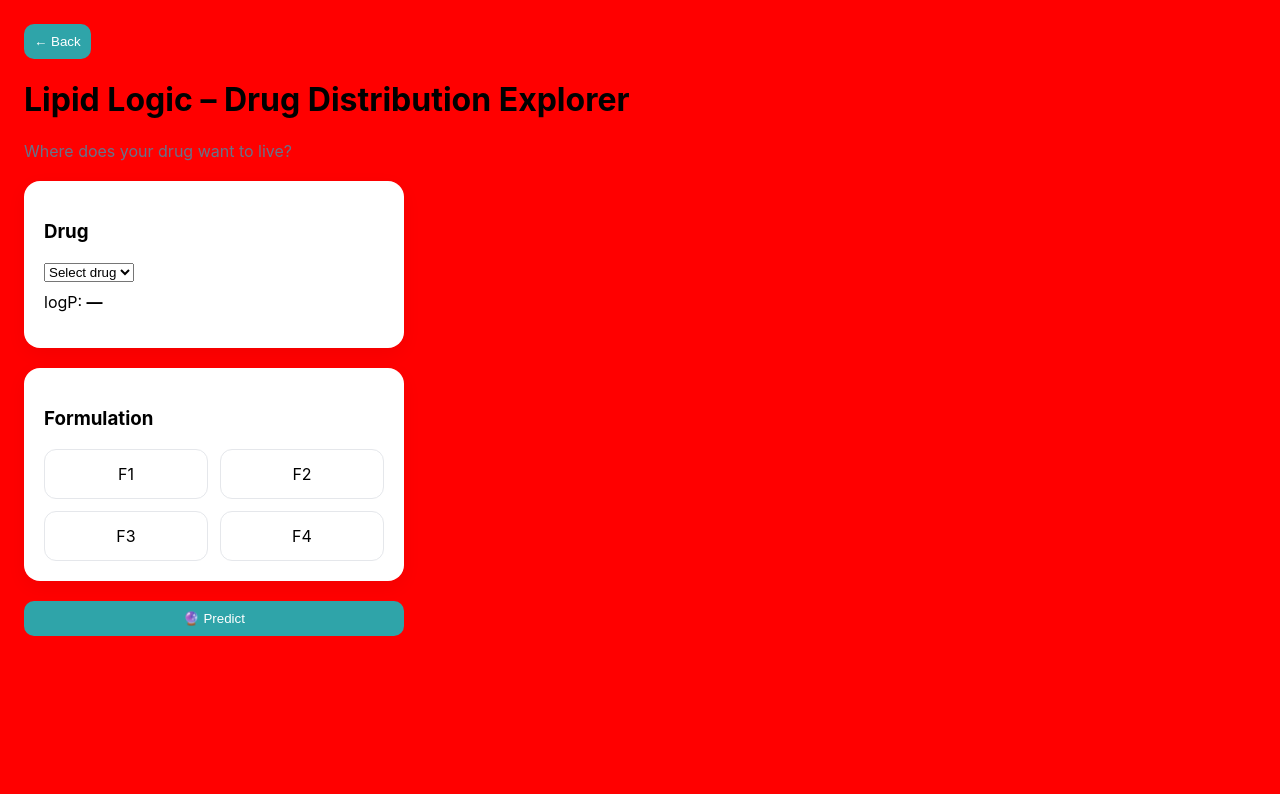
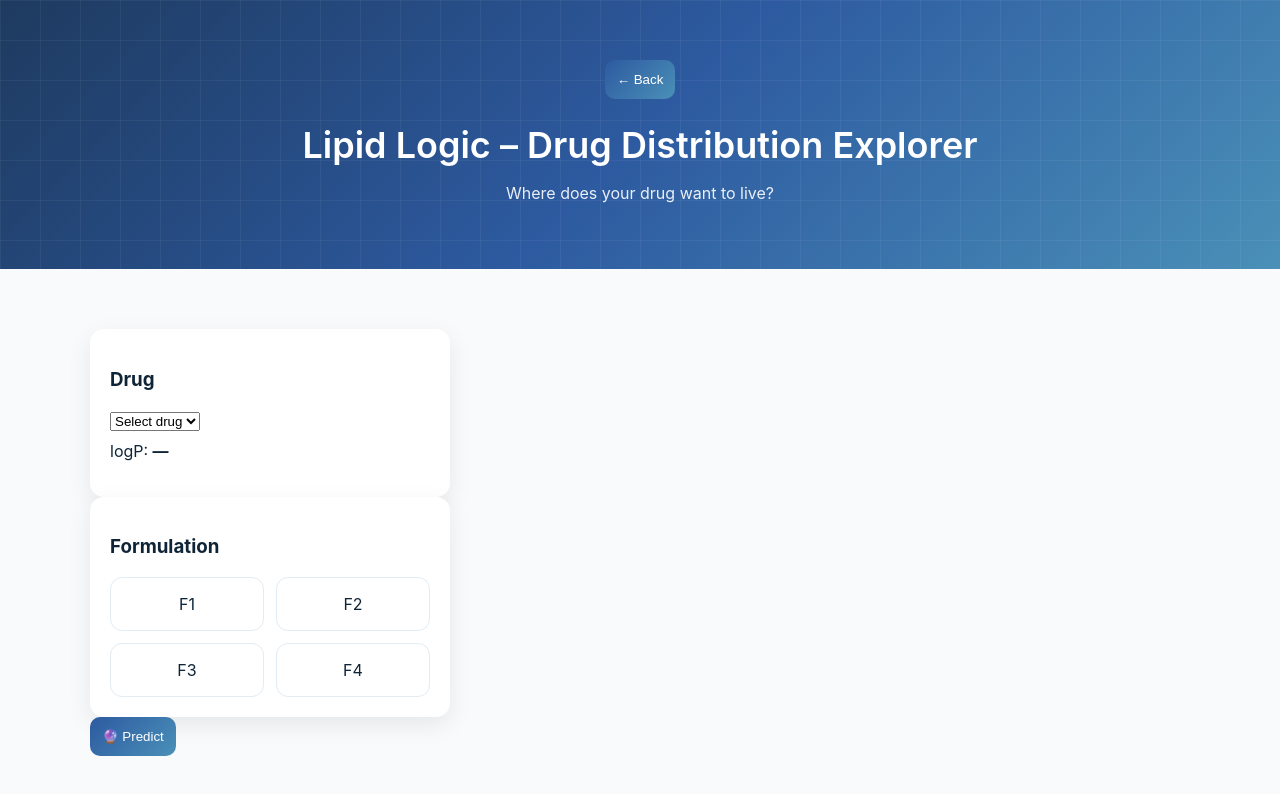
Before and after one commit to scarmali/lipid-logic, a React (Create React App) app in the folder frontend/: page / in a window 1280 px wide. Both pictures are taken after a click on the button "Enter Sandbox Mode". Shown: the top 794 px of the page. Built offline with nearby package versions, Linux system fonts and the light colour scheme; the HTML template or start-up script is replaced by a standard one.

Commit message:
update css

```diff
--- a/frontend/src/App.css
+++ b/frontend/src/App.css
@@ -1,23 +1,24 @@
+/* BASE */
 body {
   margin: 0;
-  font-family: Inter, sans-serif;
-  background: red !important;
+  font-family: 'Inter', sans-serif;
+  background: #f8fafb;
+  color: #0f2537;
 }
 
-/* HERO */
-.hero {
-  background: linear-gradient(135deg, #2F5FA9, #3B82F6);
-  border-radius: 16px;
-  padding: 40px 30px;
+/* HEADER (THIS is the magic) */
+.main-header {
+  background: linear-gradient(135deg, #1e3a5f, #2d5aa0, #4a90b8);
   color: white;
-  margin-bottom: 24px;
+  padding: 60px 20px 50px;
+  margin-bottom: 40px;
   position: relative;
   overflow: hidden;
 }
 
-/* subtle grid overlay */
-.hero::after {
-  content: "";
+/* grid overlay */
+.main-header::before {
+  content: '';
   position: absolute;
   inset: 0;
   background-image: linear-gradient(rgba(255,255,255,0.05) 1px, transparent 1px),
@@ -25,60 +26,52 @@ body {
   background-size: 40px 40px;
 }
 
-.hero-inner {
+.hero-content {
   position: relative;
-  z-index: 1;
+  max-width: 1000px;
+  margin: 0 auto;
+  text-align: center;
 }
 
-.hero h1 {
-  font-size: 32px;
-  margin-bottom: 8px;
+.hero-title {
+  font-size: 36px;
+  margin-bottom: 16px;
+  font-weight: 600;
 }
 
-.hero p {
-  font-size: 18px;
+.hero-subtitle {
   opacity: 0.9;
 }
 
-.hero span {
-  font-size: 14px;
-  opacity: 0.8;
-}
-
-/* HEADER */
-.header {
-  margin-bottom: 20px;
-}
-
-.subtitle {
-  color: #64748B;
-}
-
-/* LAYOUT */
+/* MAIN LAYOUT */
 .app-container {
-  padding: 24px;
+  max-width: 1100px;
+  margin: 0 auto;
+  padding: 20px;
 }
 
 .main-grid {
   display: grid;
-  grid-template-columns: 380px 1fr;
-  gap: 24px;
+  grid-template-columns: 360px 1fr;
+  gap: 30px;
+  align-items: start;
 }
 
-.left-panel,
-.right-panel {
-  display: flex;
-  flex-direction: column;
-  gap: 20px;
+/* CARDS */
+.card {
+  background: white;
+  border-radius: 14px;
+  padding: 20px;
+  box-shadow: 0 8px 24px rgba(0,0,0,0.08);
 }
 
 /* BUTTON */
 .button {
-  background: #2FA4A9;
+  background: linear-gradient(135deg, #2d5aa0, #4a90b8);
   color: white;
+  padding: 12px;
+  border-radius: 10px;
   border: none;
-  padding: 10px;
-  border-radius: 10px;
   cursor: pointer;
 }
 
@@ -90,22 +83,24 @@ body {
 }
 
 .formulation-tile {
-  padding: 14px;
+  padding: 16px;
   border-radius: 12px;
-  border: 1px solid #E5E7EB;
+  border: 1px solid #e1ecf4;
+  text-align: center;
   cursor: pointer;
-  text-align: center;
+  transition: all 0.2s ease;
 }
 
 .formulation-tile:hover {
-  border-color: #2FA4A9;
+  transform: translateY(-2px);
+  border-color: #4a90b8;
 }
 
 /* GAUGE */
 .gauge {
   height: 10px;
   border-radius: 10px;
-  background: linear-gradient(to right, #3B82F6, #A855F7, #F97316);
+  background: linear-gradient(to right, #3b82f6, #a855f7, #f97316);
   position: relative;
 }
 
@@ -115,6 +110,6 @@ body {
   width: 18px;
   height: 18px;
   background: white;
-  border: 3px solid #1F2937;
+  border: 3px solid #1f2937;
   border-radius: 50%;
 }
--- a/frontend/src/App.jsx
+++ b/frontend/src/App.jsx
@@ -73,16 +73,10 @@ function App() {
     setLoading(false);
   };
 
+  /* ---------- UI COMPONENTS ---------- */
+
   const Card = ({ children, highlight }) => (
-    <div
-      style={{
-        background: "#FFFFFF",
-        padding: "20px",
-        borderRadius: "16px",
-        boxShadow: "0 6px 20px rgba(0,0,0,0.05)",
-        borderLeft: highlight ? "6px solid #2FA4A9" : "none",
-      }}
-    >
+    <div className={`card ${highlight ? "card-highlight" : ""}`}>
       {children}
     </div>
   );
@@ -170,15 +164,21 @@ function App() {
     );
   };
 
+  /* ---------- SCREENS ---------- */
+
   if (mode === "welcome") {
     return (
-      <div className="container">
-        <h1>🧬 LipidLogic</h1>
-        <p className="subtitle">
+      <div className="app-container">
+        <div className="main-header">
+          <div className="hero-content">
+            <h1 className="hero-title">🧬 LipidLogic</h1>
+            <p className="hero-subtitle">
               Rational NLC Design Through Computational Prediction
             </p>
+          </div>
+        </div>
 
-        <Card>
+        <div className="card">
           <p>
             Explore how drugs distribute within lipid nanoparticles using
             computational prediction.
@@ -186,25 +186,34 @@ function App() {
           <button className="button" onClick={() => setMode("sandbox")}>
             Enter Sandbox Mode
           </button>
-        </Card>
+        </div>
       </div>
     );
   }
 
   return (
-    <div className="app-container">
+    <div>
+      {/* HERO HEADER */}
+      <div className="main-header">
+        <div className="hero-content">
 
-      <div className="header">
           <button className="button" onClick={() => setMode("welcome")}>
             ← Back
           </button>
 
-        <h1>Lipid Logic – Drug Distribution Explorer</h1>
-        <p className="subtitle">
+          <h1 className="hero-title">
+            Lipid Logic – Drug Distribution Explorer
+          </h1>
+
+          <p className="hero-subtitle">
             Where does your drug want to live?
           </p>
+
+        </div>
       </div>
 
+      {/* MAIN APP */}
+      <div className="app-container">
         <div className="main-grid">
 
           <div className="left-panel">
@@ -217,6 +226,7 @@ function App() {
 
         </div>
       </div>
+    </div>
   );
 }
 
--- a/frontend/src/index.css
+++ b/frontend/src/index.css
@@ -1,13 +1,3 @@
 body {
   margin: 0;
-  font-family: -apple-system, BlinkMacSystemFont, 'Segoe UI', 'Roboto', 'Oxygen',
-    'Ubuntu', 'Cantarell', 'Fira Sans', 'Droid Sans', 'Helvetica Neue',
-    sans-serif;
-  -webkit-font-smoothing: antialiased;
-  -moz-osx-font-smoothing: grayscale;
 }
-
-code {
-  font-family: source-code-pro, Menlo, Monaco, Consolas, 'Courier New',
-    monospace;
-}
```
Lines whose indentation alone changed are shown as unchanged.
